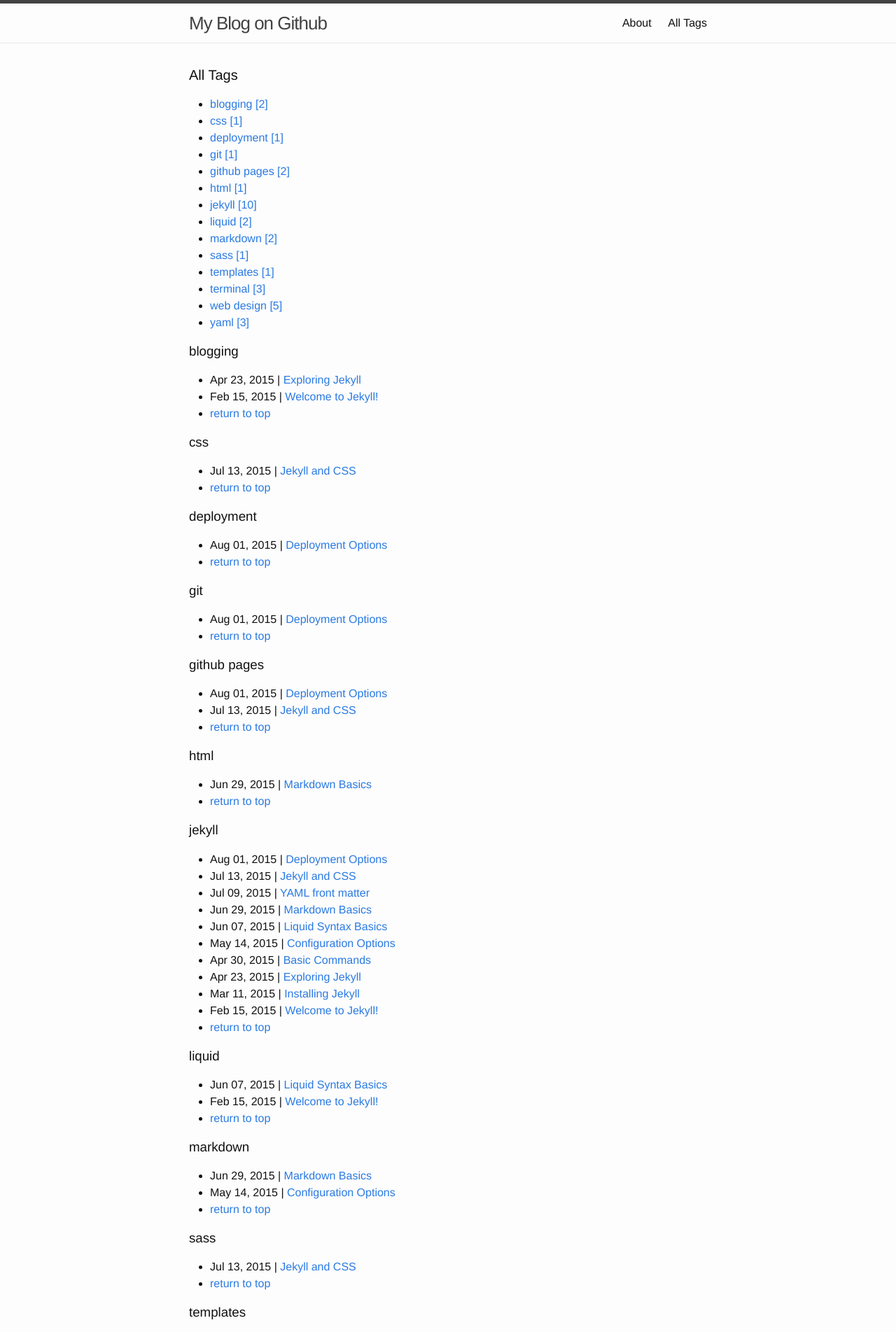
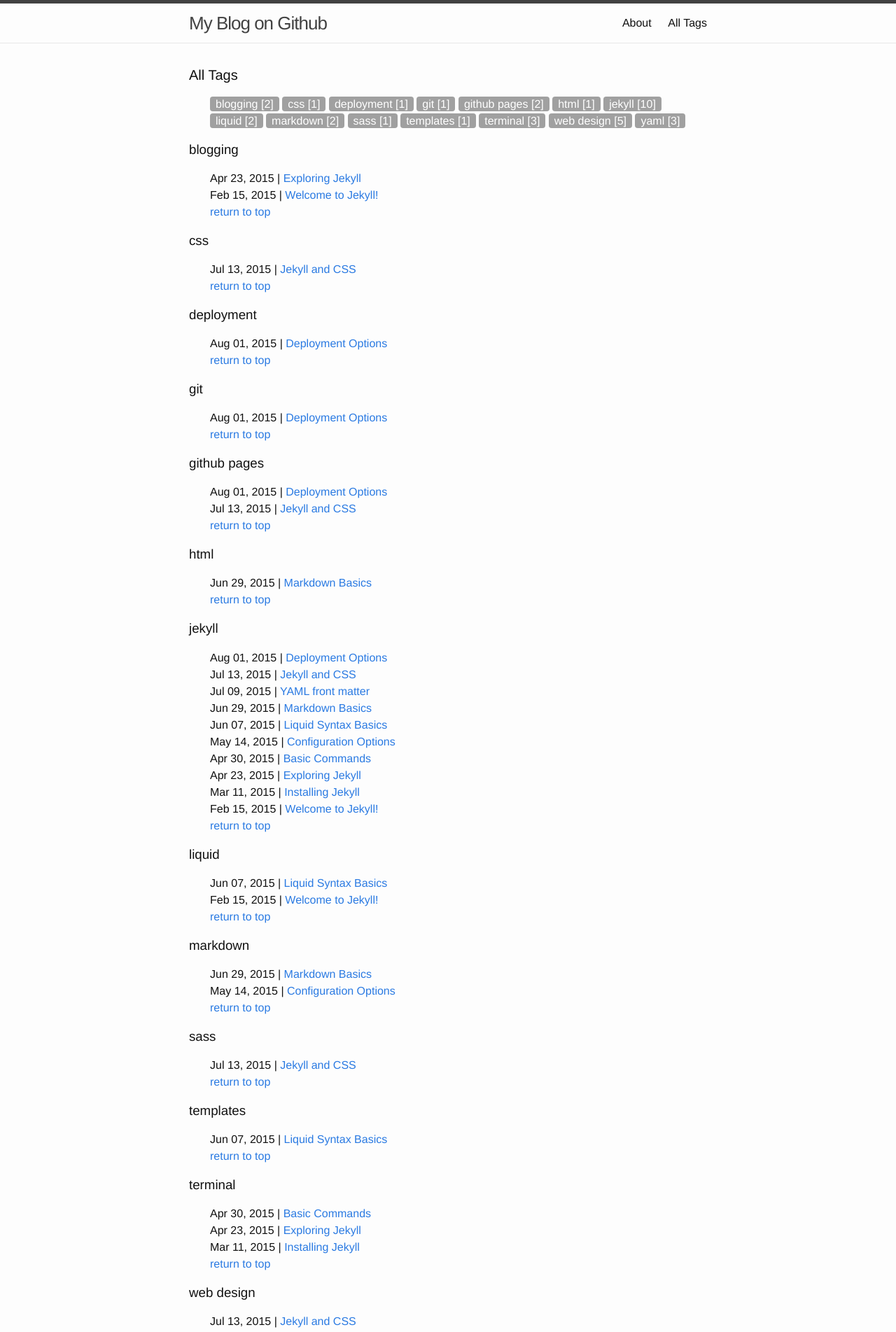
Before and after one commit to nickyfoto/Blog, a Jekyll site: the page built from tags/index.html, in a window 1280 px wide. Shown: the top 1903 px of the page at 70% size. Built offline with Jekyll 4.4.1, drawn with Linux system fonts in a browser that asks for light colours.

Commit message:
add style to tag-cloud

```diff
--- a/tags/index.html
+++ b/tags/index.html
@@ -3,7 +3,7 @@ layout: default
 title: All Tags
 ---
 <h2 class="page-heading" id="top">{{page.title}}</h2>
-<ul>
+<ul class="tag-cloud">
              {% capture site_tags %}{% for tag in site.tags %}{{ tag | first }}{% unless forloop.last %},{% endunless %}{% endfor %}{% endcapture %}
 {% assign sortedTags = site_tags | split:',' | sort %}
 
@@ -14,7 +14,7 @@ title: All Tags
 
 {% for tag in sortedTags %}
   <h3 id="{{ tag | cgi_escape }}">{{ tag }}</h3>
-  <ul>
+  <ul class="taglist">
   {% for post in site.tags[tag] %}
     <li>
           <time itemprop="dateCreated" datetime="{{post.date}}">
@@ -25,3 +25,22 @@ title: All Tags
    <li class="return"><a href="#top" title="return to top">return to top</a></li>
   </ul>
 {% endfor %}
+
+<style type="text/css">
+
+.tag-cloud li {
+  display: inline-block;
+}
+
+.tag-cloud a {
+  background: #A0A0A0;
+  color: white;
+  padding: 0.125em 0.5em;
+  border-radius: 0.25em;
+}
+
+.taglist li {
+  display: block;
+}
+
+</style>
```
